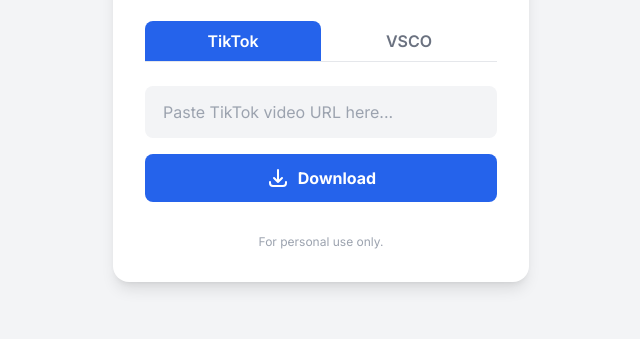
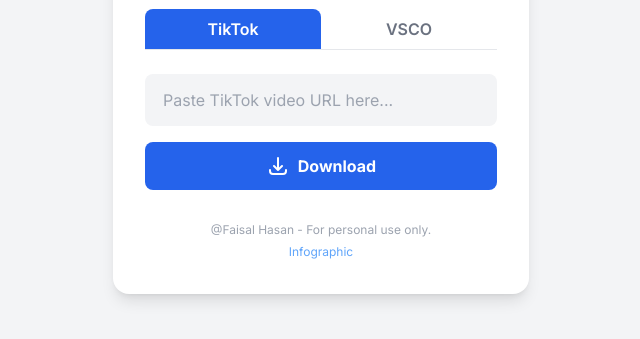
Before and after one commit to Faisalhasan7/LoadOn, a plain HTML site: page index.html in a window 1280 px wide. Shown: the part 341-680 px from the top of the page, without its empty margins (319-959 px from the left). Drawn offline with nearby package versions, Linux system fonts and the light colour scheme.

Commit message:
Update index.html

```diff
--- a/index.html
+++ b/index.html
@@ -102,7 +102,9 @@
 
             <!-- Footer -->
             <div class="text-center mt-8">
-                <p class="text-xs text-gray-400 dark:text-gray-500">For personal use only.</p>
+                <p class="text-xs text-gray-400 dark:text-gray-500">@Faisal Hasan - For personal use only.</p>
+                <a class="text-xs text-blue-400 dark:text-gray-500" href="/about.html">Infographic</a>
+            </div>
             </div>
         </div>
     </div>
@@ -238,4 +240,5 @@
     </script>
 </body>
 
+
 </html>
```
